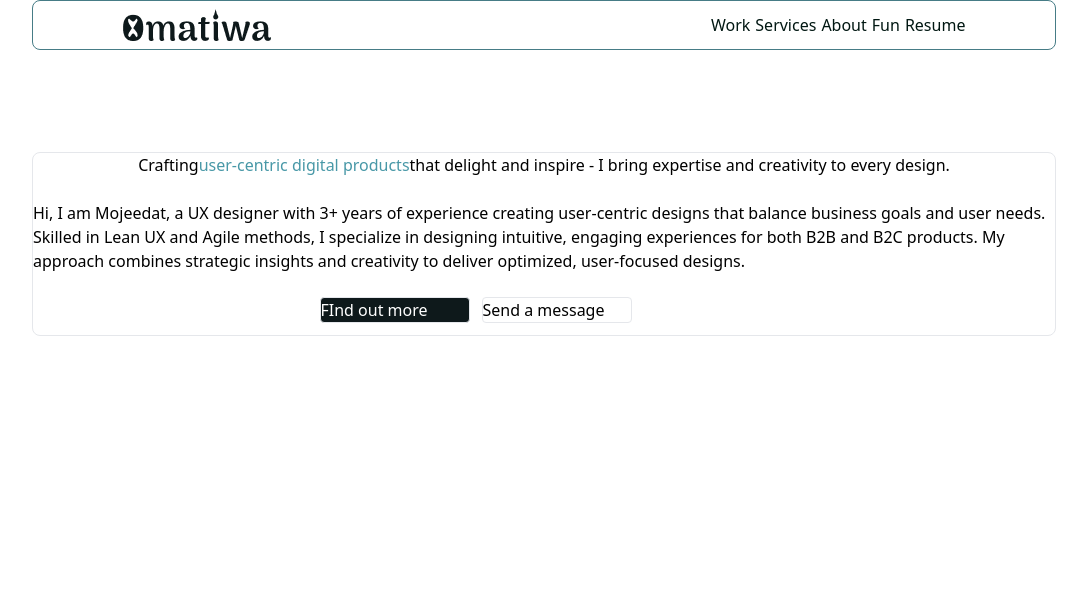
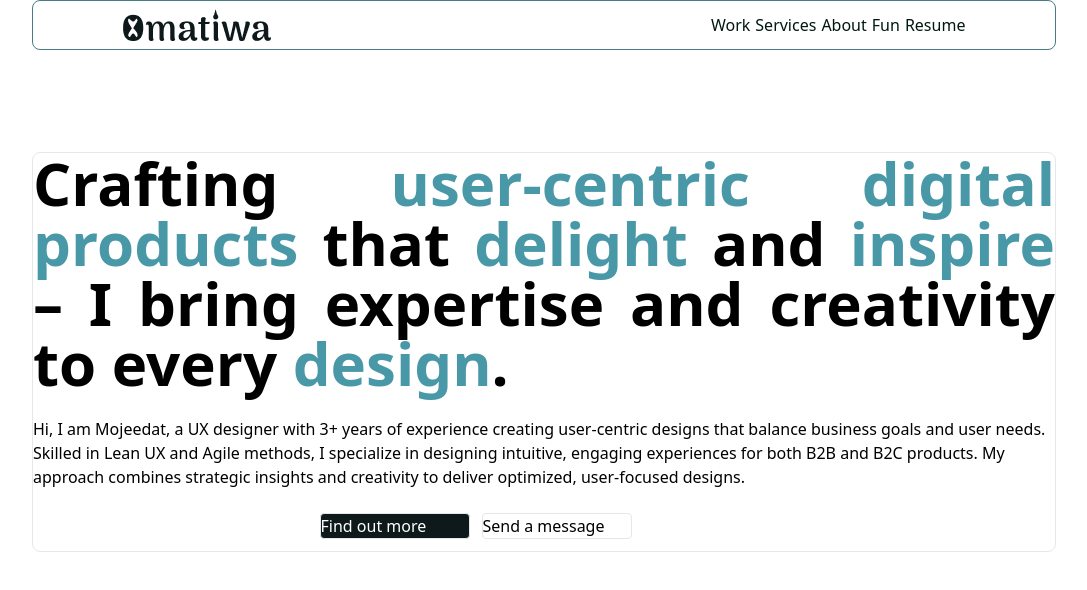
Before and after one commit to teslyym/Omatiwaa, a React (Vite) app: page / in a window 1280 px wide. Shown: the top 590 px of the page, without its empty margins (96-1183 px from the left). Built offline with nearby package versions, Linux system fonts and the light colour scheme.

Commit message:
first heading

```diff
--- a/src/Pages/Home.jsx
+++ b/src/Pages/Home.jsx
@@ -7,17 +7,19 @@ const Home = () => {
     <div>
       <Header />
       <div className="rounded-lg flex flex-col border mt-[8%] w-[80%] mx-auto mb-10 items-center gap-6">
-        <div>
-          <h1>
-            Crafting
-            <span className=" text-[#4898A7]">
+        <div className="w-full leading-[92px] text-justify">
+          <h1 className="font-semibold text-6xl">
+            Crafting{" "}
+            <span className="text-[#4898A7]">
               user-centric digital products
-            </span>
-            that
-            <span> delight </span> and <span>inspire </span> - I bring expertise
-            and creativity to every <span>design</span>.
+            </span>{" "}
+            that <span className="text-[#4898A7]">delight</span> and{" "}
+            <span className="text-[#4898A7]">inspire</span> – I bring expertise
+            and creativity to every{" "}
+            <span className="text-[#4898A7]"> design</span>.
           </h1>
         </div>
+
         <div>
           <p>
             Hi, I am Mojeedat, a UX designer with 3+ years of experience
@@ -31,7 +33,7 @@ const Home = () => {
         <div className="flex gap-3 rounded w-[449px] pb-3">
           <div className=" bg-[#0E191B] items-center align-middle text-white rounded border w-[150px]">
             <Link className="" to={"/about"}>
-              FInd out more
+              Find out more
             </Link>
           </div>
           <div className=" bg-[white] items-center align-middle text-black rounded border w-[150px]">
```
